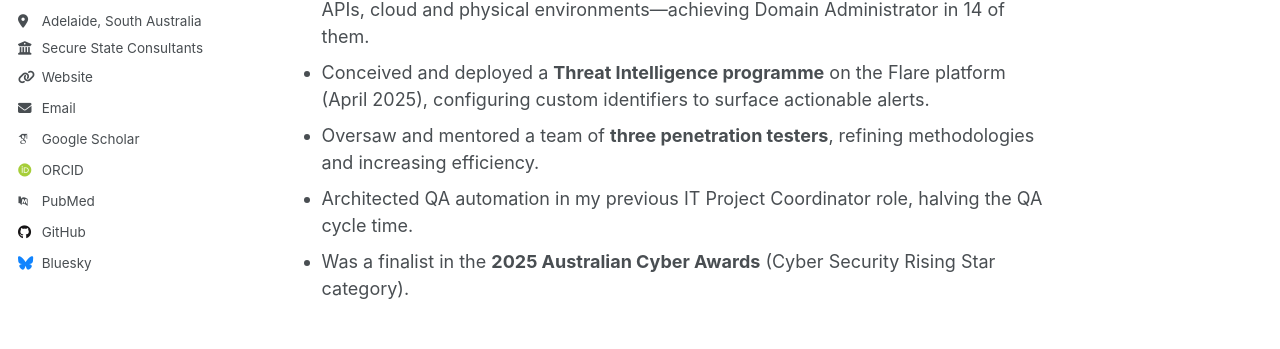
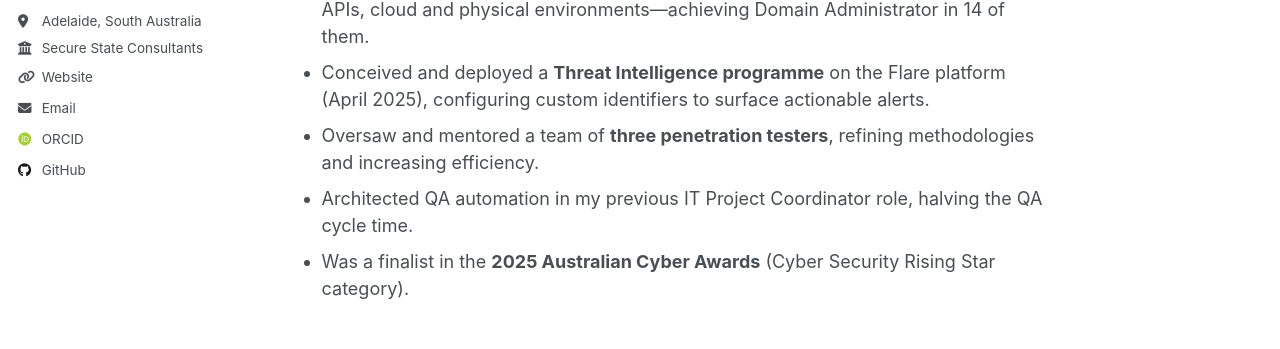
Before and after one commit to sunsetorange1/sunsetorange1.github.io, a Jekyll site: the page built from _pages/about.md, in a window 1280 px wide. Shown: the part 345-694 px from the top of the page. Built offline with Jekyll 4.4.1, drawn with Linux system fonts in a browser that asks for light colours; some web fonts are replaced.

Commit message:
Update _config.yml

```diff
--- a/_config.yml
+++ b/_config.yml
@@ -33,11 +33,11 @@ author:
 
   # Academic websites
   arxiv            : # URL - Update with the correct link to your profile
-  googlescholar    : "https://scholar.google.com/citations?user=PS_CX0AAAAAJ"
+  googlescholar    : # "https://scholar.google.com/citations?user=PS_CX0AAAAAJ"
   impactstory      : # URL
   orcid            : "http://orcid.org/yourorcidurl"
   semantic         : # URL
-  pubmed           : "https://www.ncbi.nlm.nih.gov/pubmed/?term=john+snow"
+  pubmed           : # "https://www.ncbi.nlm.nih.gov/pubmed/?term=john+snow"
   researchgate     : # URL
   scopus           : # URL
 
@@ -50,7 +50,7 @@ author:
   stackoverflow    : # User number or user number and name (i.e., use "1" or "1/jeff-atwood")
 
   # Social media
-  bluesky          : "bsky.app" # Replace this with you Bluesky username
+  bluesky          : # "bsky.app" # Replace this with you Bluesky username
   facebook         : # Username
   flickr           : # Username
   foursquare       : # Username
```
